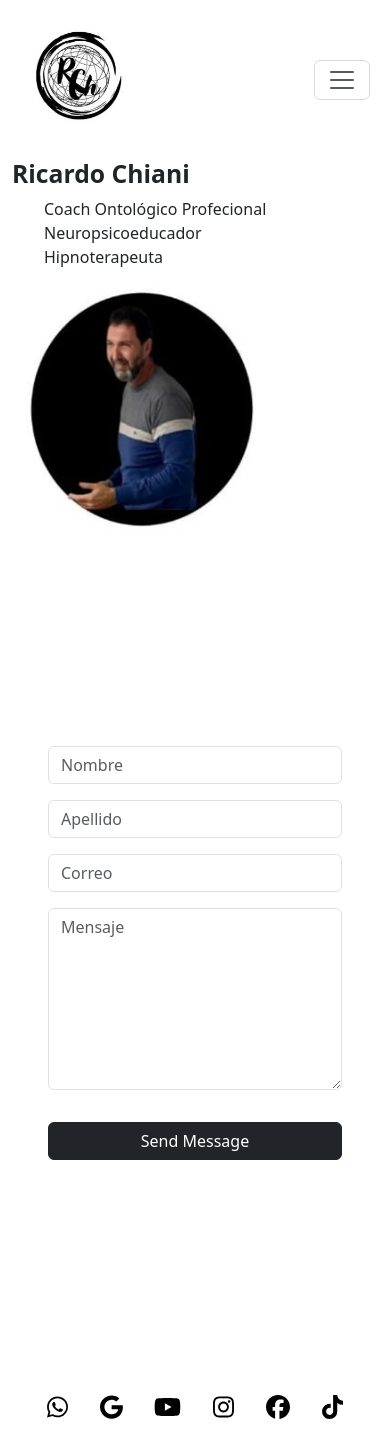
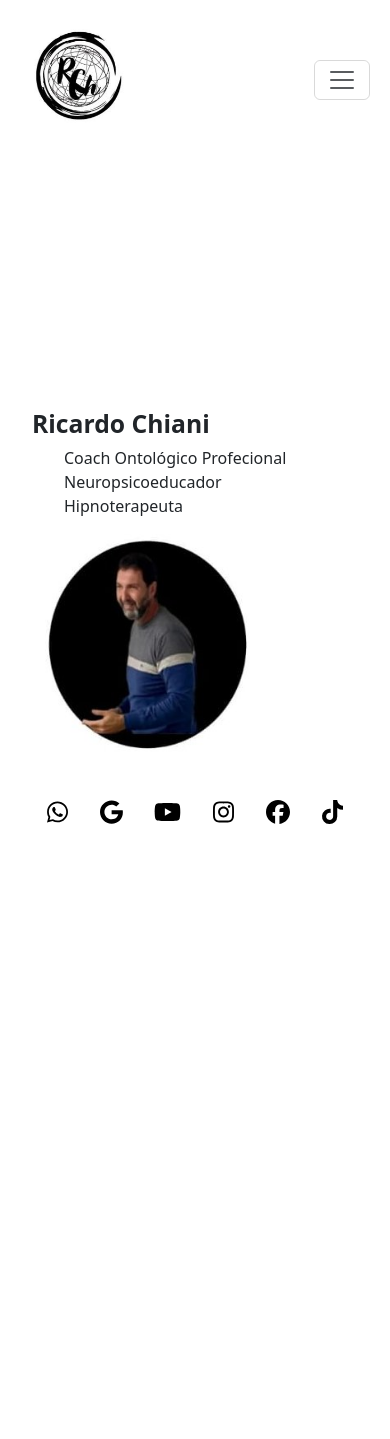
Before and after one commit to nahuelaramburu-rmb/project01, a React (Create React App) app: page / in a window 390 px wide. After the commit the page ends 1003 px from the top, so only its background shows below. Built offline with nearby package versions, Linux system fonts and the light colour scheme.

Commit message:
push antes del pull main

```diff
--- a/src/components/CardMain/CardMain.jsx
+++ b/src/components/CardMain/CardMain.jsx
@@ -1,5 +1,4 @@
 import foto1 from "../../assets/imagenes/foto1.jpg";
-import ContactForm from "../ContactForm/ContactForm";
 
 export default function CardMain() {
   return (
@@ -17,72 +16,6 @@ export default function CardMain() {
           <img src={foto1} alt="Foto del Cliente" style={{ width: "70%" }} />
         </div>
       </div>
-      <ContactForm />
     </div>
   );
 }
-
-//  ---- codigo anterior  lo vamos a cortar un poco usando boostrapt  ----
-// ----- para  hacerlo responsive... col-12 son 12 columnas, en pantallas chicas
-// ------ va a utilizar las 12 en grandes 6 (osea... van a entrar dos componentes en la
-//------ misma fila)vamos probando asi si no se entiende o se complica
-// ---- buscamos otra form
-// import MediaQuery from "react-responsive";
-
-// export default function Card1() {
-//   return (
-//     <div>
-//       <MediaQuery maxWidth={512}>
-//         {/* <div className="row"> */}
-//         <div className="card">
-//           {/* <div className="m-auto opacity-75 ">
-//             <img
-//               className="card-img-top "
-//               style={{ width: "70%" }}
-//               src={logo}
-//               alt="Logo del cliente"
-//             />
-//           </div> */}
-
-//           <div className="card-body m-auto">
-//             <h3>Ricardo Chiani</h3>
-//             <ul>
-//               <li>Coach Ontológico Profecional</li>
-//               <li>Neuropsicoeducador</li>
-//               <li>Hipnoterapeuta</li>
-//             </ul>
-//           </div>
-
-//           <div className="m-auto">
-//             <img
-//               className="card-img-bottom"
-//               style={{ width: "100%" }}
-//               src={foto1}
-//               alt="Foto del Cliente"
-//             />
-//           </div>
-//         </div>
-//         {/* </div> */}
-//       </MediaQuery>
-
-//       <MediaQuery minWidth={513}>
-//         <div className="row">
-//           {/* <div className="col-4 z-n1 opacity-75 ">
-//             <img src={logo} alt="Logo del cliente" />
-//           </div> */}
-//           <div className="col-3 justify-content-center">
-//             <h3>Ricardo Chiani</h3>
-//             <ul>
-//               <li>Coach Ontológico Profecional</li>
-//               <li>Neuropsicoeducador</li>
-//               <li>Hipnoterapeuta</li>
-//             </ul>
-//           </div>
-//           <div className="col-3 z-n1  justify-content-center ">
-//             <img src={foto1} alt="Foto del Cliente" />
-//           </div>
-//         </div>
-//       </MediaQuery>
-//     </div>
-//   );
-// }
--- a/src/components/ContactForm/ContactForm.jsx
+++ b/src/components/ContactForm/ContactForm.jsx
@@ -3,6 +3,7 @@ import emailjs from "@emailjs/browser";
 import contactUsImage from "../../assets/imagenes/contact-us.jpg";
 import { ToastContainer, toast } from "react-toastify";
 import "react-toastify/dist/ReactToastify.css";
+import "./ContactForm.css";
 
 const ContactForm = () => {
   const form = useRef();
@@ -25,7 +26,7 @@ const ContactForm = () => {
   };
 
   return (
-    <div className="d-flex justify-content-center align-items-center vh-100">
+    <div className="d-flex justify-content-center align-items-center vh-100 contactForm">
       <div className="container d-flex flex-wrap justify-content-between align-items-center">
         <div
           className="form-container p-4"
--- a/src/components/Header/Header.css
+++ b/src/components/Header/Header.css
@@ -11,13 +11,24 @@ img.logo {
 .navbar-close {
   background: none;
   border: none;
+  display: none;
 
 }
+
+.header-text {
+  font-size: 2em; /* Ajusta este valor según tus necesidades */
+  font-weight: bold;
+}
+
+.nav-link-text {
+  color: black !important;
+}
+
 @media (max-width: 991px) {
   .navbar-collapse.custom-navbar-collapse {
     position: fixed;
     top: 50px;
-    right: 20px;
+    right: 10px;
     width: 200px;
     background-color: white;
     border-radius: 10px;
@@ -25,14 +36,29 @@ img.logo {
     transition: all 0.3s ease;
   }
 
+  .navbar-close {
+    display: block;
+  }
+
   .navbar-collapse.custom-navbar-collapse.collapsing {
     height: auto !important;
+  }
+  .nav-link span {
+    font-size: 16px !important;
+    font-weight: normal !important;
   }
 }
 
 @media (max-width: 575px) {
   img.logo {
     margin-top: 25px;
+  }
+}
+
+@media (min-width: 992px) {
+  .large-screen {
+    font-size: 1.5em; /* Ajusta este valor según tus necesidades */
+    font-weight: bold;
   }
 }
 
--- a/src/components/Header/Header.jsx
+++ b/src/components/Header/Header.jsx
@@ -33,13 +33,13 @@ const Header = () => {
             Cerrar
           </button>
           <Nav.Link as={Link} to="/bio">
-            BIO
+            <span className="h3 font-weight-bold">BIO</span>
           </Nav.Link>
           <Nav.Link as={Link} to="/clientes">
-            CLIENTES
+            <span className="h3 font-weight-bold ">CLIENTES</span>
           </Nav.Link>
           <Nav.Link as={Link} to="/especializaciones">
-            ESPECIALIZACIONES
+            <span className="h3 font-weight-bold ">ESPECIALIZACIONES</span>
           </Nav.Link>
         </Nav>
       </Navbar.Collapse>
--- /dev/null
+++ b/src/components/Main/Main.css
@@ -0,0 +1,28 @@
+.container-scroll {
+    width: 100%;
+    height: 100vh;
+    overflow-y: scroll;
+    scroll-snap-type: y mandatory;
+  }
+
+  .section-scroll {
+    width: 100%;
+    height: 100vh;
+    display: flex;
+    align-items: center;
+    justify-content: center;
+    padding: 20px;
+    scroll-snap-align: start;
+  }
+
+  .margin-bottom {
+    margin-bottom: 80px;
+  }
+
+  .social-bar {
+    position: fixed;
+    bottom: 0;
+    width: 100%;
+    background: white;
+    margin-top: 20px;
+  }
--- a/src/components/Main/Main.jsx
+++ b/src/components/Main/Main.jsx
@@ -1,14 +1,47 @@
-import React from "react";
+import React, { useEffect } from "react";
 import CardMain from "../CardMain/CardMain";
 import SocialBar from "../SocialBar/SocialBar";
+import ContactForm from "../ContactForm/ContactForm";
+import "./Main.css";
 
 const Main = () => {
+  useEffect(() => {
+    const handleScroll = () => {
+      const sections = document.querySelectorAll(".section-scroll");
+      const scrollPosition = window.scrollY;
+      const viewportHeight = window.innerHeight;
+
+      sections.forEach((section, index) => {
+        if (
+          scrollPosition >= index * viewportHeight &&
+          scrollPosition < (index + 1) * viewportHeight
+        ) {
+          window.scrollTo({
+            top: index * viewportHeight,
+            behavior: "smooth",
+          });
+        }
+      });
+    };
+
+    window.addEventListener("scroll", handleScroll);
+
+    return () => {
+      window.removeEventListener("scroll", handleScroll);
+    };
+  }, []);
+
   return (
-    <div>
-      <div>
+    <div className="container-scroll">
+      <div className="section-scroll">
         <CardMain />
       </div>
-      <SocialBar />
+      <div className="section-scroll margin-bottom">
+        <ContactForm />
+      </div>
+      <div className="social-bar">
+        <SocialBar />
+      </div>
     </div>
   );
 };
```
Also changed, not shown: src/components/ContactForm/ContactForm.css (added).
